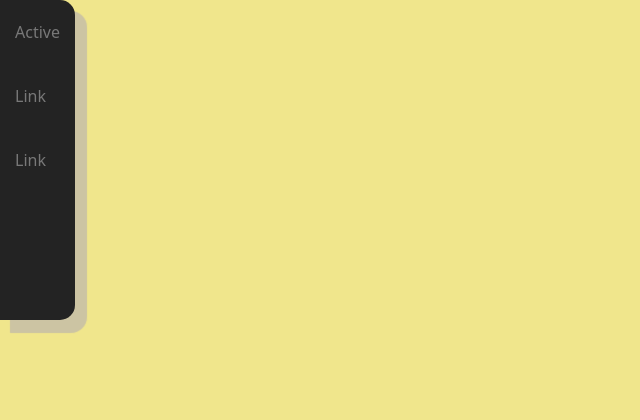
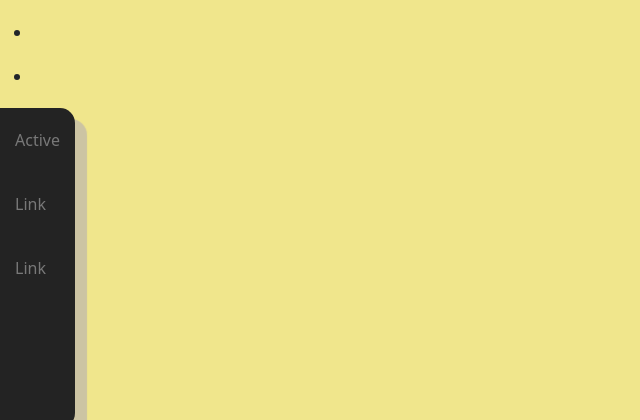
Before and after one commit to Lev-Sh/ToDoGeniusX, a Flask app: template templates/mainpage/mainpage.html in a window 1280 px wide. Shown: the top 420 px of the page, without its empty margins (0-640 px from the left). Run offline with Flask 3, Linux system fonts and the light colour scheme; the template is opened without the code that fills it, so the values that code supplies are empty.

Commit message:
main page js

```diff
--- a/templates/mainpage/mainpage.html
+++ b/templates/mainpage/mainpage.html
@@ -13,7 +13,16 @@
 
 <body>
     <script src="mainpagejs.js"></script>
+    <div class="log-nav">
+        <ul>
+            <li>
 
+            </li>
+            <li>
+
+            </li>
+        </ul>
+    </div>
     <div class="nav-bar">
         <ul class="nav flex-column padding-2">
             <li class="nav-item">
```
